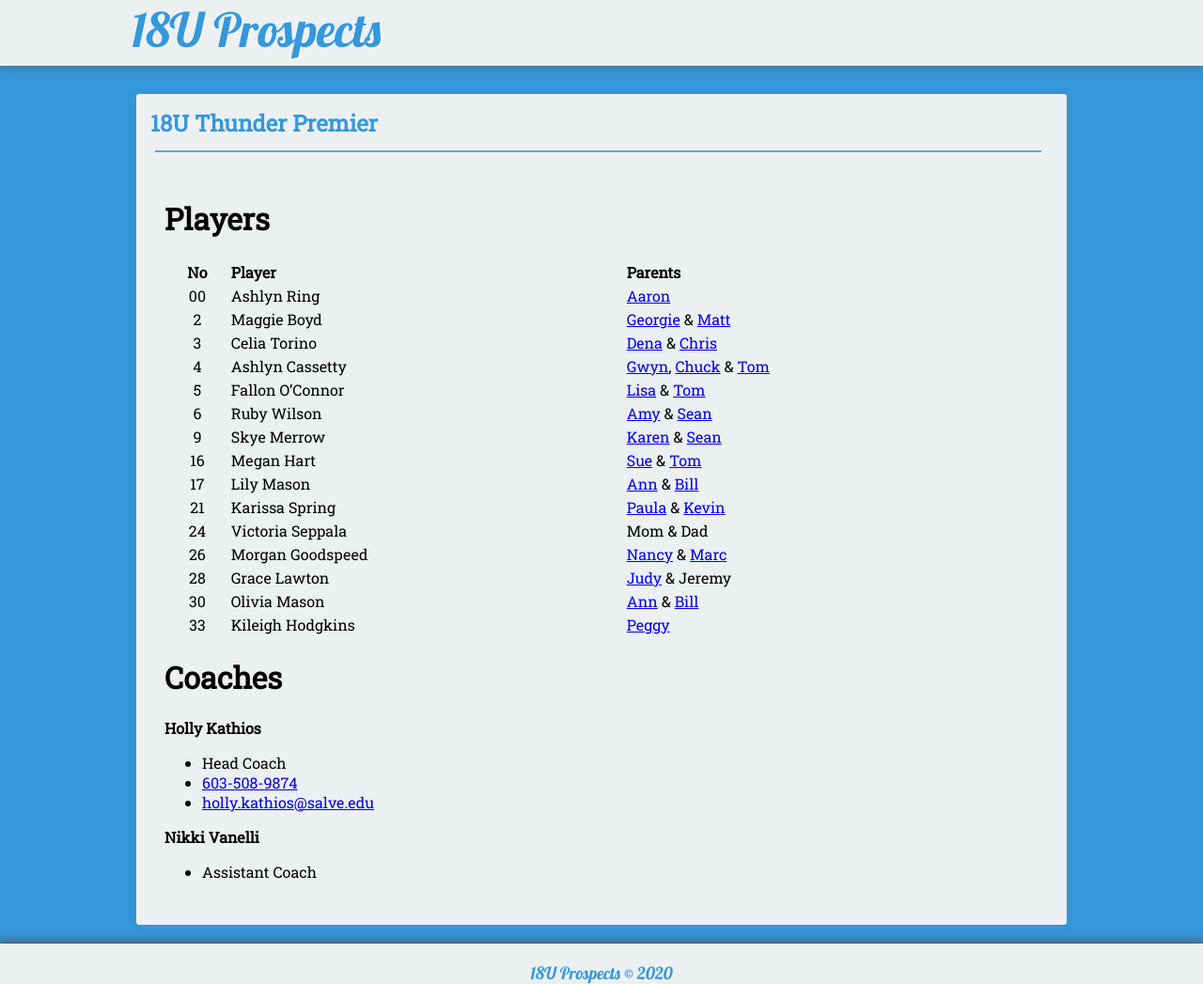
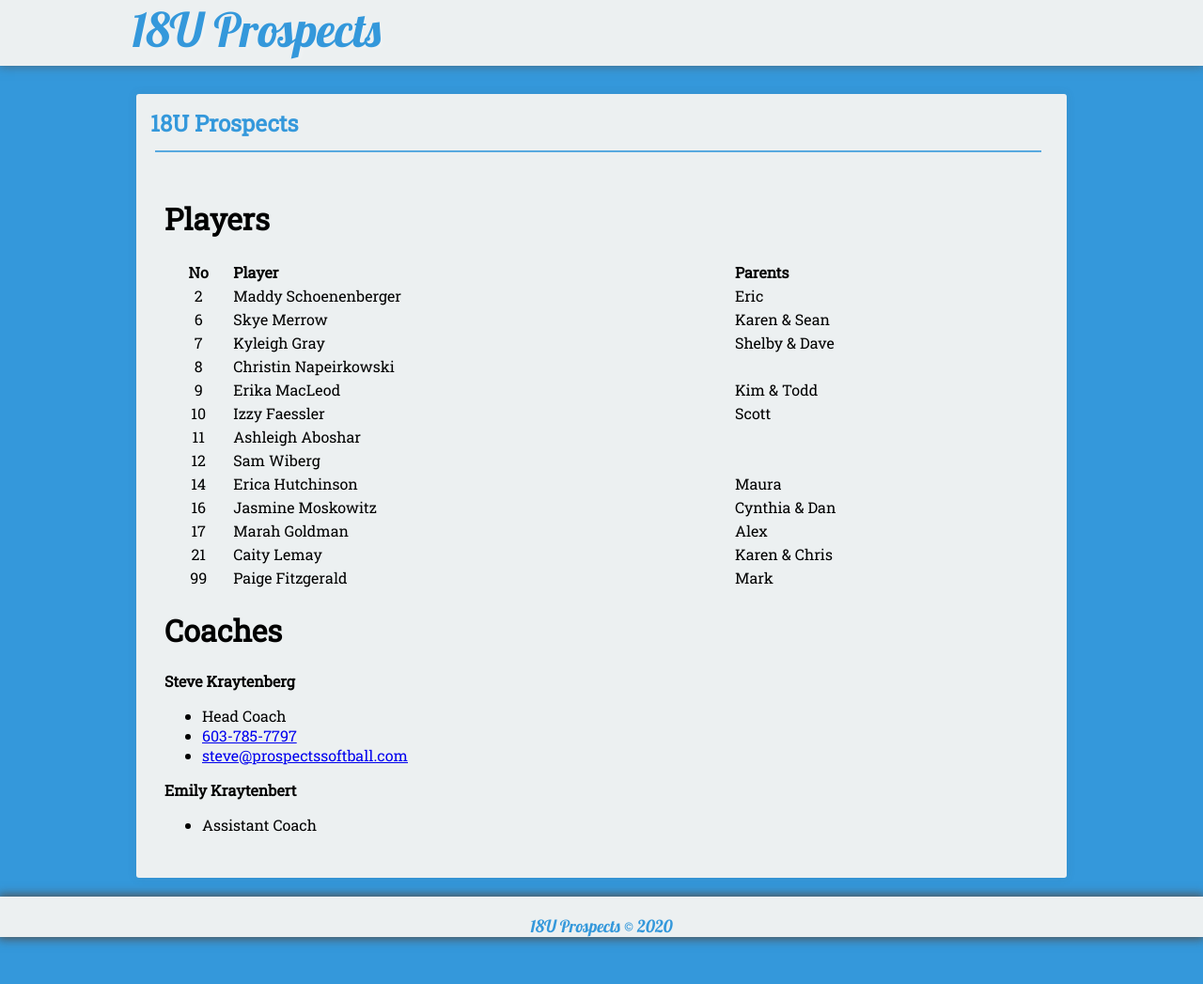
Before and after one commit to seanmerrow/ecf, a Jekyll site: the page built from coaches/index.md, in a window 1280 px wide. Shown: the whole page at 94% size. Built offline with Jekyll 4.4.1, drawn with Linux system fonts in a browser that asks for light colours; nearby versions of some CDN libraries.

Commit message:
Update index.md

```diff
--- a/coaches/index.md
+++ b/coaches/index.md
@@ -1,36 +1,34 @@
 ---
 layout: post
-title:  "18U Thunder Premier"
-excerpt: "18U Thunder Premier"
+title:  "18U Prospects"
+excerpt: "18U Prospects"
 permalink: /coaches/
 ---
 # Players
 
 |No    | Player               | Parents          |
 |:----:|:---------------------|:-----------------|
-| 00   |Ashlyn Ring           | [Aaron](mailto:softball57@me.com) |
-| 2    |Maggie Boyd           | [Georgie](mailto:georgie@arc2arc.com) & [Matt](mailto:matt@arc2arc.com)    |
-| 3    |Celia Torino          | [Dena](mailto:denatorino@gmail.com) & [Chris](mailto:cjtori01@gmail.com)  |
-| 4    |Ashlyn Cassetty       | [Gwyn](mailto:gcassetty@gmail.com), [Chuck](mailto:cmatthewssr@icloud.com) & [Tom](mailto:thomascassetty@gmail.com)     |
-| 5    |Fallon O'Connor       | [Lisa](mailto:laoconnor04@hotmail.com) & [Tom](mailto:tfoconnor86@gmail.com)               |
-| 6    |Ruby Wilson           | [Amy](mailto:amytwilson03@gmail.com) & [Sean](mailto:swilwil@yahoo.com)        |
-| 9    |Skye Merrow           | [Karen](mailto:kmerrow@msn.com) & [Sean](mailto:seanmerrow@gmail.com)     |
-| 16   |Megan Hart            | [Sue](mailto:mom) & [Tom](mailto:cstmhart@verizon.net) |
-| 17   |Lily Mason            | [Ann](mailto:annmason@trugreenmail.com) & [Bill](mailto:wcmjr@comcast.net)      |
-| 21   |Karissa Spring        | [Paula](mailto:pspring28@yahoo.com) & [Kevin](mailto:kspring27@yahoo.com) |
-| 24   |Victoria Seppala      | Mom & Dad |
-| 26   |Morgan Goodspeed      | [Nancy](mailto:nancy.goodspeed@eversource.com) & [Marc](mailto:marcgoodspeed@comcast.net)     |
-| 28   |Grace Lawton          | [Judy](mailto:jlsgoodtimes@gmail.com) & Jeremy   |
-| 30   |Olivia Mason          | [Ann](mailto:annmason@trugreenmail.com) & [Bill](mailto:wcmjr@comcast.net)      |
-| 33   |Kileigh Hodgkins      | [Peggy](mailto:greentigger1@icloud.com)|
+| 2    |Maddy Schoenenberger  |Eric |
+| 6    |Skye Merrow           |Karen & Sean |
+| 7    |Kyleigh Gray          | Shelby & Dave|
+| 8    |Christin Napeirkowski      | |
+| 9    |Erika MacLeod         |Kim & Todd |
+| 10   |Izzy Faessler         |Scott |
+| 11   |Ashleigh Aboshar      | |
+| 12   |Sam Wiberg            | |
+| 14   |Erica Hutchinson       | Maura|
+| 16   |Jasmine Moskowitz      | Cynthia & Dan|
+| 17   |Marah Goldman          |Alex|
+| 21   |Caity Lemay            | Karen & Chris |
+| 99   |Paige Fitzgerald       |Mark |
 
 
 # Coaches
 
-**Holly Kathios**
+**Steve Kraytenberg**
 * Head Coach
-* [603-508-9874](tel:+1-603-508-9874)
-* [holly.kathios@salve.edu](mailto:holly.kathios@salve.edu)
+* [603-785-7797](tel:+1-603-785-7797)
+* [steve@prospectssoftball.com](mailto:steve@prospectssoftball.com)
 
-**Nikki Vanelli**
+**Emily Kraytenbert**
 * Assistant Coach
```
